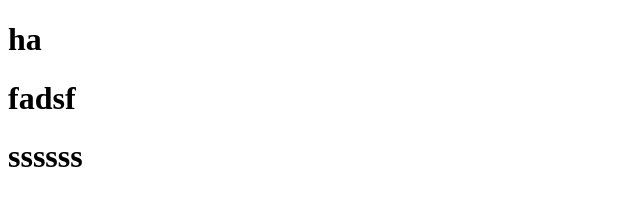
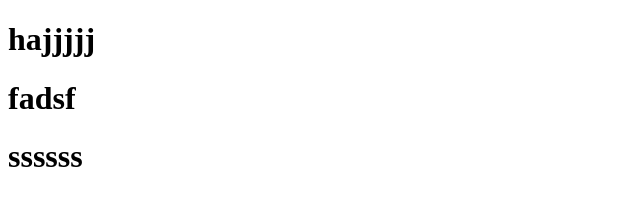
Before and after one commit to Qotayba/qota, a plain HTML site: page index.html in a window 1280 px wide. Shown: the whole page, without its empty margins (0-640 px from the left). Drawn offline with Linux system fonts and the light colour scheme.

Commit message:
my thitrd commit

```diff
--- a/index.html
+++ b/index.html
@@ -7,7 +7,7 @@
     <title>Document</title>
 </head>
 <body>
-    <h1>ha</h1>
+    <h1>hajjjjj</h1>
     <h1>fadsf</h1>
     <h1>ssssss</h1>
 </body>
```
